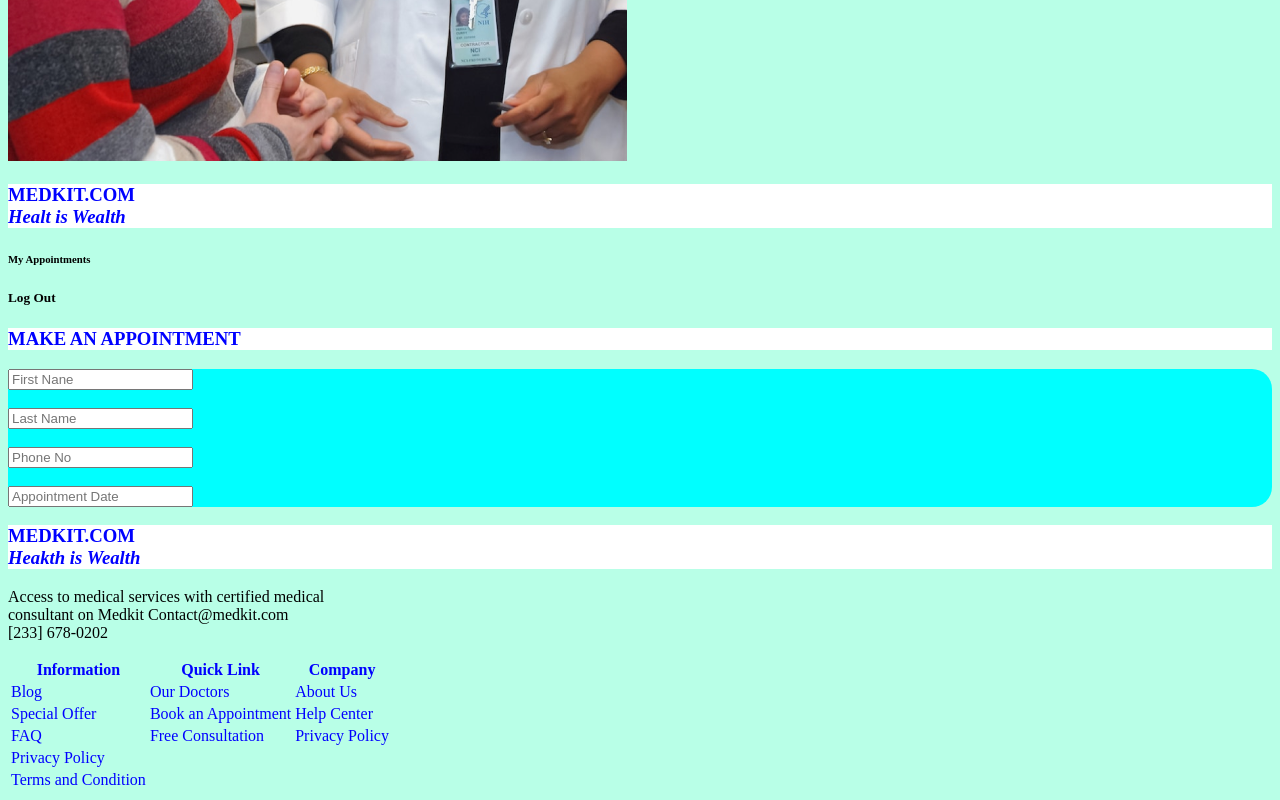
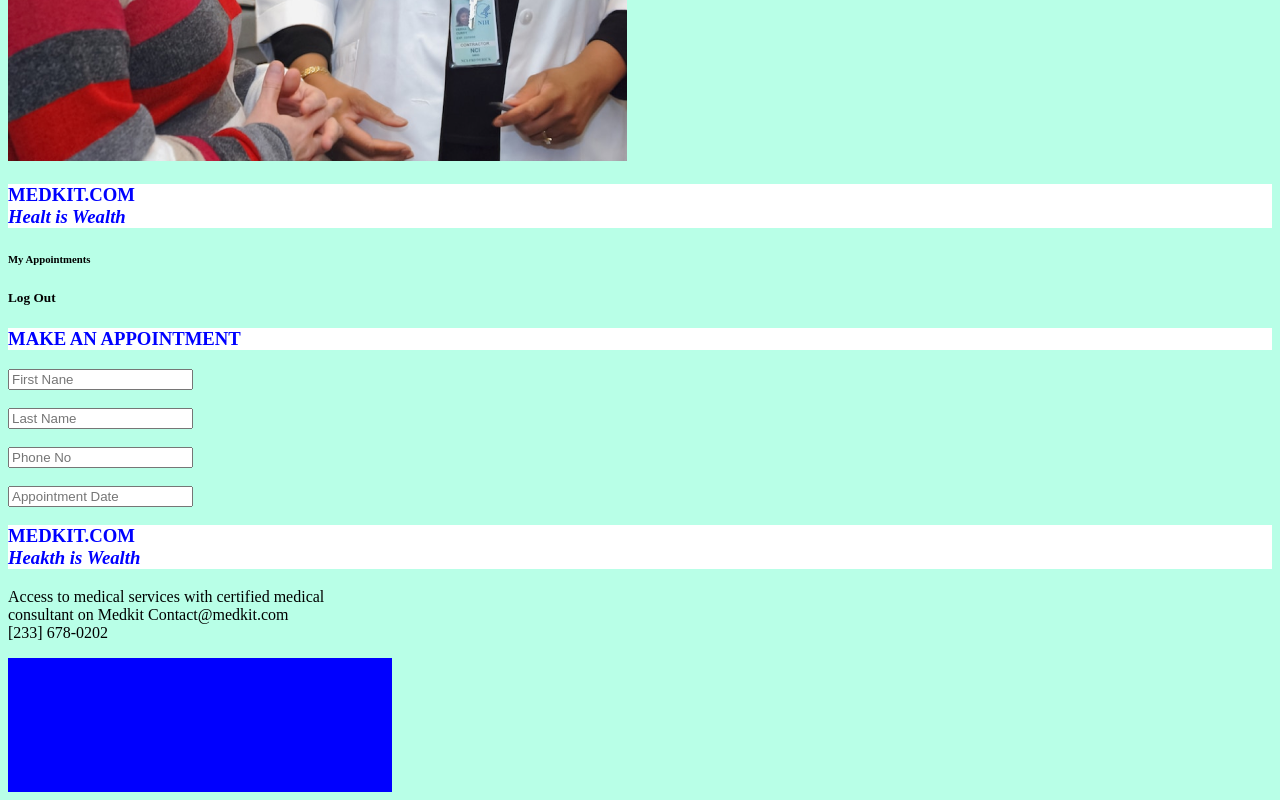
Before and after one commit to ferdy80/Figma-Project, a plain HTML site: page Index.Html/Index.Html in a window 1280 px wide. Shown: the part 480-1280 px from the top of the page. Drawn offline with Linux system fonts and the light colour scheme; files whose address does not match are found by name.

Commit message:
update 1 of commit

```diff
--- a/Index.Html/Style.Css
+++ b/Index.Html/Style.Css
@@ -13,7 +13,7 @@ form{
     column-gap: 10px;
     color: brown;
     border-radius: 20px;
-    background-color: aqua;
+    background-color: white
 
     right: 30px;
 
@@ -23,7 +23,10 @@ table{
     position: relative:
     right: 30px;
     color: blue;
+    background-color: blue;
+}
 
-
+p{
+    background-attachment: blue;
 
 }
```
